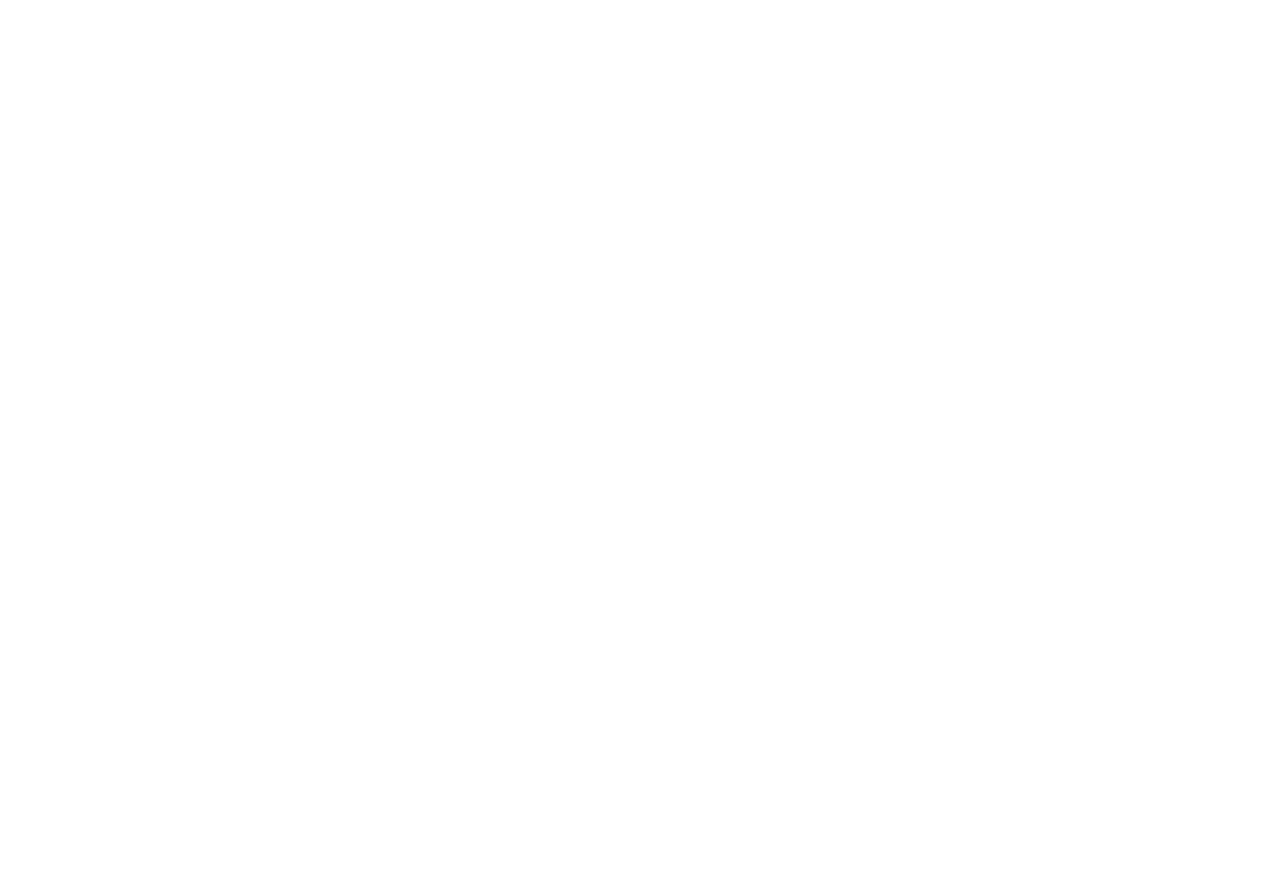
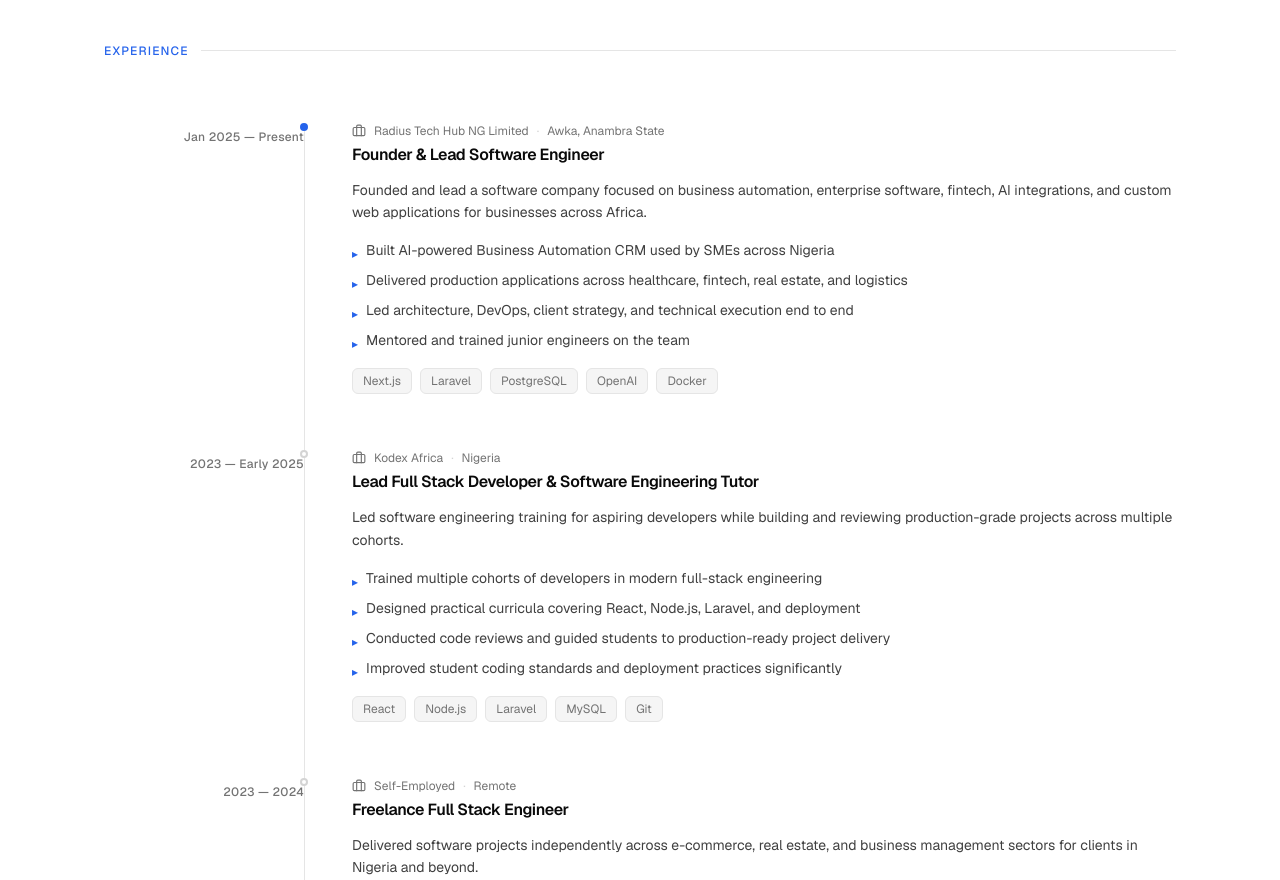
Before and after one commit to Gentledeath1/portfolio, a Next.js app: page / in a window 1280 px wide. Shown: the part 1920-2800 px from the top of the page. Before the commit the page ends 1866 px from the top, so only its background shows below. Built offline with nearby package versions, Linux system fonts and the light colour scheme.

Commit message:
feat: add Experience timeline section

```diff
--- a/src/app/page.tsx
+++ b/src/app/page.tsx
@@ -1,11 +1,13 @@
 import Hero from "@/components/sections/Hero";
 import About from "@/components/sections/About";
+import Experience from "@/components/sections/Experience";
 
 export default function Home() {
   return (
     <main>
       <Hero />
       <About />
+      <Experience />
     </main>
   );
 }
--- /dev/null
+++ b/src/components/sections/Experience.tsx
@@ -0,0 +1,216 @@
+"use client";
+
+import { Briefcase, GraduationCap } from "lucide-react";
+
+const experiences = [
+  {
+    date: "Jan 2025 — Present",
+    title: "Founder & Lead Software Engineer",
+    company: "Radius Tech Hub NG Limited",
+    location: "Awka, Anambra State",
+    type: "founder",
+    description:
+      "Founded and lead a software company focused on business automation, enterprise software, fintech, AI integrations, and custom web applications for businesses across Africa.",
+    achievements: [
+      "Built AI-powered Business Automation CRM used by SMEs across Nigeria",
+      "Delivered production applications across healthcare, fintech, real estate, and logistics",
+      "Led architecture, DevOps, client strategy, and technical execution end to end",
+      "Mentored and trained junior engineers on the team",
+    ],
+    tags: ["Next.js", "Laravel", "PostgreSQL", "OpenAI", "Docker"],
+  },
+  {
+    date: "2023 — Early 2025",
+    title: "Lead Full Stack Developer & Software Engineering Tutor",
+    company: "Kodex Africa",
+    location: "Nigeria",
+    type: "work",
+    description:
+      "Led software engineering training for aspiring developers while building and reviewing production-grade projects across multiple cohorts.",
+    achievements: [
+      "Trained multiple cohorts of developers in modern full-stack engineering",
+      "Designed practical curricula covering React, Node.js, Laravel, and deployment",
+      "Conducted code reviews and guided students to production-ready project delivery",
+      "Improved student coding standards and deployment practices significantly",
+    ],
+    tags: ["React", "Node.js", "Laravel", "MySQL", "Git"],
+  },
+  {
+    date: "2023 — 2024",
+    title: "Freelance Full Stack Engineer",
+    company: "Self-Employed",
+    location: "Remote",
+    type: "work",
+    description:
+      "Delivered software projects independently across e-commerce, real estate, and business management sectors for clients in Nigeria and beyond.",
+    achievements: [
+      "Delivered 11-20 paid client projects across multiple industries",
+      "Deployed 9-25 production applications to live environments",
+      "Executed projects valued above ₦1,000,000",
+      "Maintained strong client satisfaction and high repeat engagement rate",
+    ],
+    tags: ["React", "Laravel", "PostgreSQL", "Paystack", "Flutterwave"],
+  },
+  {
+    date: "2022 — 2023",
+    title: "Full Stack Web Developer",
+    company: "IAB Codes",
+    location: "Nigeria (Contract)",
+    type: "work",
+    description:
+      "Built client-facing web applications and business systems using modern frontend and backend technologies under contract.",
+    achievements: [
+      "Developed responsive web applications for business clients",
+      "Built RESTful APIs and backend services with Laravel and PHP",
+      "Implemented Paystack and Flutterwave payment integrations",
+      "Maintained databases and application infrastructure in production",
+    ],
+    tags: ["Laravel", "PHP", "React", "MySQL", "PostgreSQL"],
+  },
+  {
+    date: "2020 — 2022",
+    title: "Full Stack Development Tutor",
+    company: "Destiny Tech Hub",
+    location: "Nigeria",
+    type: "teaching",
+    description:
+      "Delivered structured training in web development fundamentals and advanced software engineering to beginner and intermediate developers.",
+    achievements: [
+      "Mentored numerous beginner developers into job-ready engineers",
+      "Developed practical training materials used across multiple cohorts",
+      "Helped students build and deploy real-world applications",
+      "Conducted hands-on coding sessions covering frontend and backend development",
+    ],
+    tags: ["HTML", "CSS", "JavaScript", "PHP", "MySQL"],
+  },
+  {
+    date: "2019",
+    title: "Started Software Development Journey",
+    company: "Self-Taught",
+    location: "Nigeria",
+    type: "milestone",
+    description:
+      "Began learning software development independently, building the foundation that would lead to 5+ years of professional engineering work.",
+    achievements: [],
+    tags: [],
+  },
+];
+
+export default function Experience() {
+  return (
+    <section
+      id="experience"
+      className="relative py-24 border-t border-[var(--border)]"
+    >
+      <div className="mx-auto px-6" style={{ maxWidth: "var(--max-width)" }}>
+        {/* Section label */}
+        <div className="flex items-center gap-3 mb-16">
+          <span className="text-xs font-medium tracking-widest uppercase text-[var(--accent)]">
+            Experience
+          </span>
+          <div className="h-px flex-1 bg-[var(--border)]" />
+        </div>
+
+        {/* Timeline */}
+        <div className="relative">
+          {/* Vertical line */}
+          <div className="absolute left-0 md:left-[200px] top-0 bottom-0 w-px bg-[var(--border)] hidden md:block" />
+
+          <div className="flex flex-col gap-12">
+            {experiences.map((exp, index) => (
+              <div
+                key={index}
+                className="relative flex flex-col md:flex-row gap-4 md:gap-12"
+              >
+                {/* Date — left column */}
+                <div className="md:w-[200px] shrink-0 md:text-right">
+                  <span className="text-xs font-medium text-[var(--foreground-tertiary)] tracking-wide">
+                    {exp.date}
+                  </span>
+                </div>
+
+                {/* Dot */}
+                <div className="absolute left-0 md:left-[196px] top-0 hidden md:flex items-center justify-center">
+                  <div
+                    className={`w-2 h-2 rounded-full border-2 ${
+                      exp.type === "founder"
+                        ? "bg-[var(--accent)] border-[var(--accent)]"
+                        : exp.type === "milestone"
+                          ? "bg-[var(--foreground-tertiary)] border-[var(--foreground-tertiary)]"
+                          : "bg-[var(--background)] border-[var(--border-strong)]"
+                    }`}
+                  />
+                </div>
+
+                {/* Content — right column */}
+                <div className="flex-1 pb-2">
+                  <div className="flex flex-col gap-1 mb-3">
+                    <div className="flex items-center gap-2">
+                      {exp.type === "teaching" ? (
+                        <GraduationCap
+                          size={14}
+                          className="text-[var(--foreground-tertiary)]"
+                        />
+                      ) : (
+                        <Briefcase
+                          size={14}
+                          className="text-[var(--foreground-tertiary)]"
+                        />
+                      )}
+                      <span className="text-xs text-[var(--foreground-tertiary)]">
+                        {exp.company}
+                      </span>
+                      <span className="text-xs text-[var(--border-strong)]">
+                        ·
+                      </span>
+                      <span className="text-xs text-[var(--foreground-tertiary)]">
+                        {exp.location}
+                      </span>
+                    </div>
+                    <h3 className="text-base font-semibold text-[var(--foreground)] tracking-tight">
+                      {exp.title}
+                    </h3>
+                  </div>
+
+                  {exp.description && (
+                    <p className="text-sm text-[var(--foreground-secondary)] leading-relaxed mb-4">
+                      {exp.description}
+                    </p>
+                  )}
+
+                  {exp.achievements.length > 0 && (
+                    <ul className="flex flex-col gap-2 mb-4">
+                      {exp.achievements.map((achievement, i) => (
+                        <li key={i} className="flex items-start gap-2">
+                          <span className="text-[var(--accent)] mt-1.5 text-xs">
+                            ▸
+                          </span>
+                          <span className="text-sm text-[var(--foreground-secondary)]">
+                            {achievement}
+                          </span>
+                        </li>
+                      ))}
+                    </ul>
+                  )}
+
+                  {exp.tags.length > 0 && (
+                    <div className="flex flex-wrap gap-2">
+                      {exp.tags.map((tag) => (
+                        <span
+                          key={tag}
+                          className="text-xs px-2.5 py-1 rounded-md bg-[var(--surface-raised)] border border-[var(--border)] text-[var(--foreground-tertiary)]"
+                        >
+                          {tag}
+                        </span>
+                      ))}
+                    </div>
+                  )}
+                </div>
+              </div>
+            ))}
+          </div>
+        </div>
+      </div>
+    </section>
+  );
+}
```
